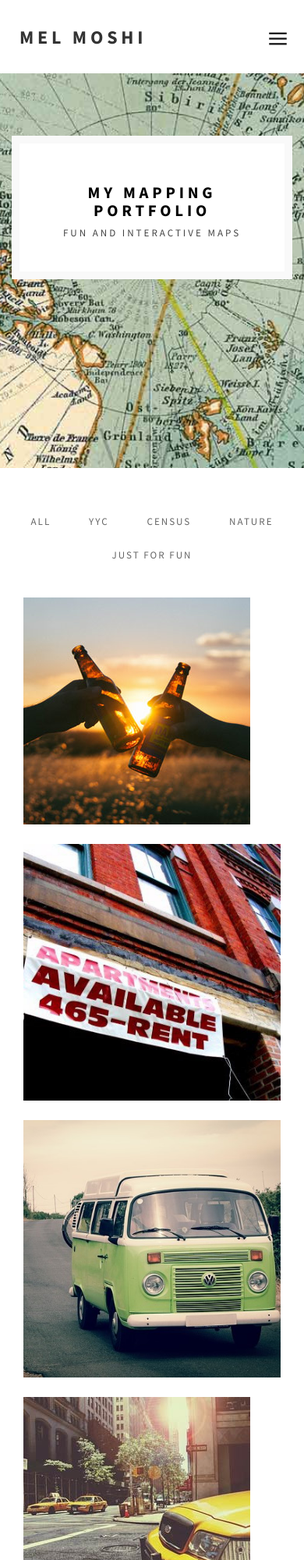
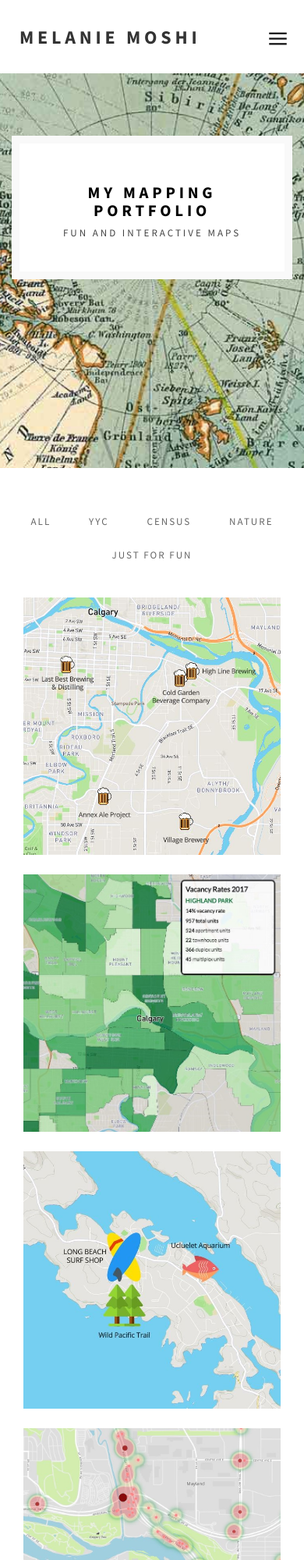
Before and after one commit to melmoshi/melmoshi.github.io, a plain HTML site: page index.html in a window 390 px wide. Shown: the top 2000 px of the page at 78% size. Drawn offline with Linux system fonts and the light colour scheme; some packages are replaced by stand-ins of ours; files whose address does not match are found by name.

Commit message:
changed photos

```diff
--- a/index.html
+++ b/index.html
@@ -16,7 +16,7 @@ http://www.tooplate.com/view/2082-pure-mix
 
 	<!-- Site title
    ================================================== -->
-	<title>Mel Moshi Portfolio</title>
+	<title>Melanie Moshi Portfolio</title>
 
 	<!-- Bootstrap CSS
    ================================================== -->
@@ -65,7 +65,7 @@ http://www.tooplate.com/view/2082-pure-mix
             <div class="row">
 
               <div class="brand">
-                <a href="index.html">MEL MOSHI</a>
+                <a href="index.html">MELANIE MOSHI</a>
               </div>
 
               <div class="navicon">
@@ -141,11 +141,11 @@ http://www.tooplate.com/view/2082-pure-mix
 
                               <div class="iso-box YYC FUN col-md-4 col-sm-6">
                                  <div class="portfolio-thumb">
-                                    <img src="images/beer-2.jpg" class="img-responsive" alt="Portfolio">
+                                    <img src="images/BeerSnap.JPG" class="img-responsive" alt="Portfolio">
                                        <div class="portfolio-overlay">
                                           <div class="portfolio-item">
                                                 <a href="https://melmoshi.github.io/CalgaryBreweriesMap"><i class="fa fa-map-marker"></i></a>
-                                              <a href="https://melmoshi.github.io/CalgaryBreweriesMap"><h2>Calgary Breweries</h2></a>
+                                              <a href="https://melmoshi.github.io/CalgaryBreweriesMap"><h2>Map of <br /> Calgary Breweries</h2></a>
                                              </div>
                                        </div>
                                  </div>
@@ -153,7 +153,7 @@ http://www.tooplate.com/view/2082-pure-mix
 
                               <div class="iso-box YYC CENSUS col-md-4 col-sm-6">
                                  <div class="portfolio-thumb">
-                                    <img src="images/rent2-2.jpg" class="img-responsive" alt="Portfolio">
+                                    <img src="images/VacancySnap.JPG" class="img-responsive" alt="Portfolio">
                                        <div class="portfolio-overlay">
                                           <div class="portfolio-item">
                                                 <a href="https://melmoshi.github.io/CalgaryVacancyMap/"><i class="fa fa-bar-chart"></i></a>
@@ -166,7 +166,7 @@ http://www.tooplate.com/view/2082-pure-mix
 
                               <div class="iso-box NATURE FUN col-md-4 col-sm-6">
                                  <div class="portfolio-thumb">
-                                    <img src="images/van.jpg" class="img-responsive" alt="Portfolio">
+                                    <img src="images/VanSnap.JPG" class="img-responsive" alt="Portfolio">
                                        <div class="portfolio-overlay">
                                           <div class="portfolio-item">
                                                 <a href="https://melmoshi.github.io/VancouverIsland-RoadTripMap/"><i class="fa fa-compass"></i></a>
@@ -176,9 +176,9 @@ http://www.tooplate.com/view/2082-pure-mix
                                  </div>
                               </div>
 
-                              <div class="iso-box graphic template col-md-4 col-sm-6">
+                              <div class="iso-box YYC col-md-4 col-sm-6">
                                  <div class="portfolio-thumb">
-                                    <img src="images/cars-2.jpg" class="img-responsive" alt="Portfolio">
+                                    <img src="images/TrafficSnap.JPG" class="img-responsive" alt="Portfolio">
                                        <div class="portfolio-overlay">
                                           <div class="portfolio-item">
                                                 <a href="https://melmoshi.github.io/CalgaryTrafficHeatMap"><i class="fa fa-signal"></i></a>
@@ -230,7 +230,7 @@ http://www.tooplate.com/view/2082-pure-mix
 		<div class="row">
 
 			<div class="col-md-12 col-sm-12">
-				<p class="wow fadeInUp"  data-wow-delay="0.2s">Copyright © 2018 Mel Moshi / <a href="http://moshimedia.ca" target="_blank">Moshi Media</a></p>
+				<p class="wow fadeInUp"  data-wow-delay="0.2s">Copyright © 2018 Melanie Moshi / <a href="http://moshimedia.ca" target="_blank">Moshi Media</a></p>
                 <p class="wow fadeInUp" data-wow-delay="0.2s">Powered by QGIS, Mapbox, and Curiosity</p>
 				<ul class="social-icon wow fadeInUp"  data-wow-delay="0.5s">
                     <li><a href="https://github.com/melmoshi" class="fa fa-github" target="_blank"></a></li>
```
Also changed, not shown: images/BeerSnap.JPG (added), images/TrafficSnap.JPG (added), images/VacancySnap.JPG (added), images/VanSnap.JPG (added).
